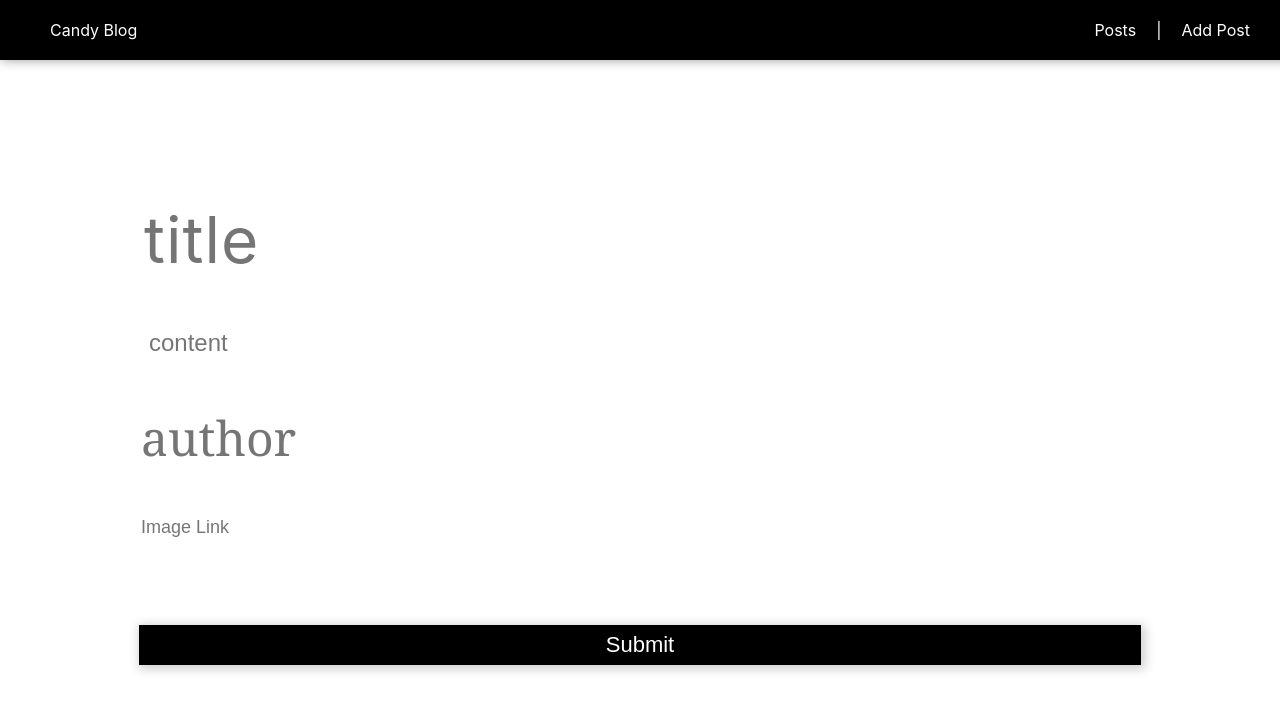
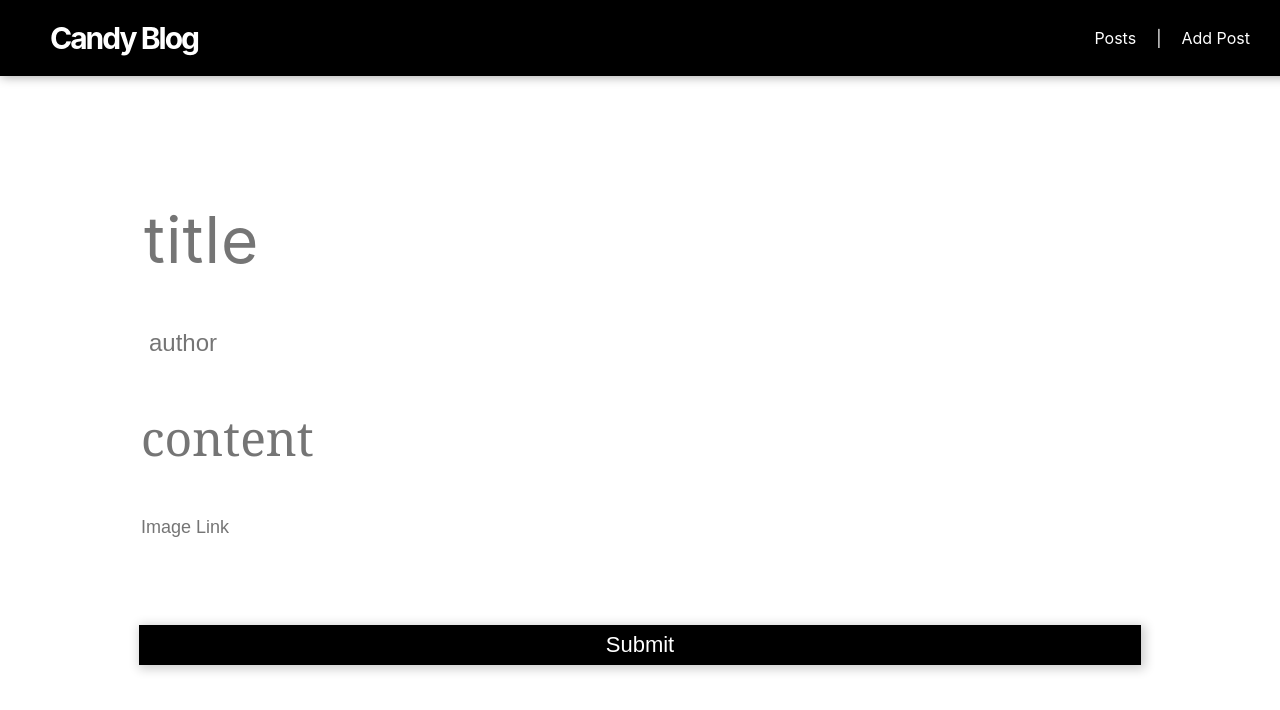
Before and after one commit to kingram6865/blog-api, a React (Create React App) app in the folder client/: page /add-post in a window 1280 px wide. Shown: the top 710 px of the page. Built offline with nearby package versions, Linux system fonts and the light colour scheme.

Commit message:
added css changed order of some things in the create post and edit post

```diff
--- a/client/src/components/shared/Nav/Nav.css
+++ b/client/src/components/shared/Nav/Nav.css
@@ -6,7 +6,6 @@ nav {
   z-index: 1;
   top: 0;
   left: 0;
-
 }
 
 .nav-container {
@@ -16,11 +15,15 @@ nav {
   box-shadow: 1px 1px 10px darkgrey;
   width: 100%;
   justify-content: space-between;
+  align-items: center;
 }
 
 .nav-app-name {
   color: white;
   margin-left: 30px;
+  font-size: 30px;
+  letter-spacing: -2px;
+  font-weight: bold;
 }
 
 .nav-links-container {
@@ -39,3 +42,9 @@ nav {
 .nav-container a:visited {
   color: white;
 }
+
+.nav-container a:hover {
+  color: black;
+  background-color: white;
+  transition: all 0.3s;
+}
--- a/client/src/screens/PostCreate/PostCreate.css
+++ b/client/src/screens/PostCreate/PostCreate.css
@@ -30,7 +30,7 @@ textarea {
   font-family: Georgia, 'Times New Roman', Times, serif;
 }
 
-.input-content {
+.input-author {
   padding-left: 10px;
   font-size: 24px;
   font-family: Arial, Helvetica, sans-serif;
--- a/client/src/screens/PostCreate/PostCreate.jsx
+++ b/client/src/screens/PostCreate/PostCreate.jsx
@@ -44,19 +44,19 @@ const PostCreate = (props) => {
           onChange={handleChange}
         />
         <input
-          className="input-content"
-          placeholder="content"
-          value={post.content}
-          name="content"
+          className="input-author"
+          placeholder="author"
+          value={post.author}
+          name="author"
           required
           autoFocus
           onChange={handleChange}
         />
         <input
-          className="input-author"
-          placeholder="author"
-          value={post.author}
-          name="author"
+          className="input-content"
+          placeholder="content"
+          value={post.content}
+          name="content"
           required
           autoFocus
           onChange={handleChange}
--- a/client/src/screens/PostDetail/PostDetail.css
+++ b/client/src/screens/PostDetail/PostDetail.css
@@ -1,6 +1,8 @@
 .post-detail-container {
   display: flex;
   width: 800px;
+  margin-top: 50px;
+  align-items: center;
 }
 
 .post-detail-image {
@@ -11,4 +13,33 @@
   display: flex;
   flex-direction: column;
   justify-content: flex-start;
+  margin: 10px;
+  align-content: center;
 }
+
+.title {
+  padding: 10px;
+  font-weight: bold;
+  font-size: 16px;
+}
+
+.content {
+  font-size: 14px;
+}
+
+.author {
+  font-size: 14px;
+}
+
+.button-container {
+  margin-top: 10px;
+}
+
+.button-container button{
+  margin: 0px 20px;
+}
+
+.edit-link {
+  text-decoration: none;
+  color: black;
+}
--- a/client/src/screens/PostDetail/PostDetail.jsx
+++ b/client/src/screens/PostDetail/PostDetail.jsx
@@ -29,10 +29,10 @@ const PostDetail = (props) => {
         <div className="detail">
           <div className="title">{post.title}</div>
           <div className="content">{`${post.content}`}</div>
-          <div className="author">{post.author}</div>
+          <div className="author">Author: {post.author}</div>
           <div className="button-container">
             <button className="edit-button">
-              <Link className="edit-link" to={`/post/${post._id}/edit`}>
+              <Link className="edit-link" to={`/posts/${post._id}/edit`}>
                 Edit
               </Link>
             </button>
--- a/client/src/screens/PostEdit/PostEdit.css
+++ b/client/src/screens/PostEdit/PostEdit.css
@@ -35,7 +35,7 @@
   padding: 5px;
 }
 
-.textarea-author {
+.textarea-content {
   font-family: -apple-system, BlinkMacSystemFont, 'Segoe UI', 'Roboto', 'Oxygen', 'Ubuntu', 'Cantarell', 'Fira Sans', 'Droid Sans', 'Helvetica Neue', sans-serif;
   font-size: 16px;
   padding: 10px;
--- a/client/src/screens/PostEdit/PostEdit.jsx
+++ b/client/src/screens/PostEdit/PostEdit.jsx
@@ -69,20 +69,20 @@ const PostEdit = (props) => {
             onChange={handleChange}
           />
           <input
-            className="input-content"
-            placeholder='Content'
-            value={post.content}
-            name='price'
+            className="input-author"
+            placeholder='Author'
+            value={post.author}
+            name='author'
             required
             onChange={handleChange}
           />
           <textarea
-            className="textarea-author"
+            className="textarea-content"
             rows={10}
             cols={78}
-            placeholder='Author'
-            value={post.author}
-            name='description'
+            placeholder='Content'
+            value={post.content}
+            name='content'
             required
             onChange={handleChange}
           />
```
